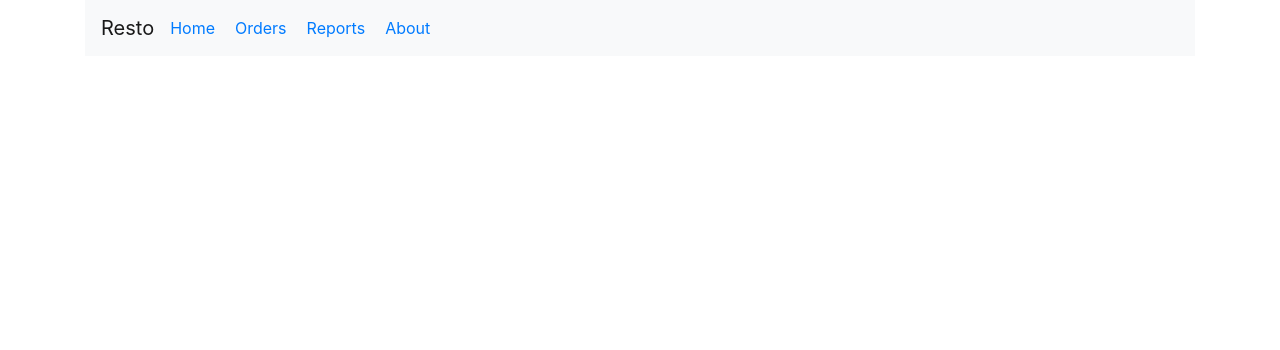
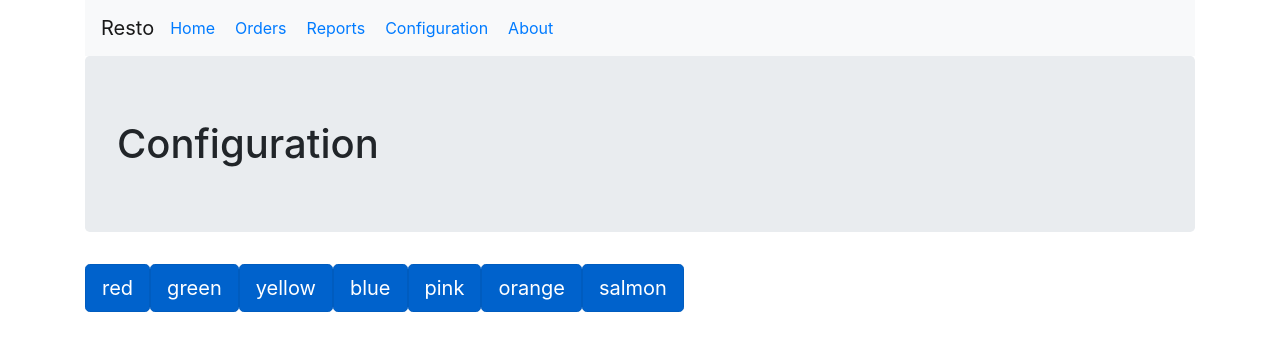
Before and after one commit to roiroi123/resto-2, a React (Create React App) app: page /config in a window 1280 px wide. Shown: the top 350 px of the page. Built offline with nearby package versions, Linux system fonts and the light colour scheme.

Commit message:
feat-hw-14-9

```diff
--- a/package.json
+++ b/package.json
@@ -15,6 +15,7 @@
     "bootstrap": "^4.5.2",
     "react": "^16.13.1",
     "react-bootstrap": "^1.3.0",
+    "react-bootstrap-icons": "^1.0.0",
     "react-dom": "^16.13.1",
     "react-router-dom": "^5.2.0",
     "react-scripts": "3.4.3",
--- a/src/App.tsx
+++ b/src/App.tsx
@@ -1,26 +1,39 @@
-import React, { useState } from 'react';
-import logo from './logo.svg';
-import './App.css';
-import NavBarApp from './components/ui-components/header/';
-import AppRouter from './components/containers/appRouter';
-import { BrowserRouter as Router } from "react-router-dom"
+import React, { useState } from "react";
+import logo from "./logo.svg";
+import "./App.css";
+import NavBarApp from "./components/ui-components/header/";
+import AppRouter from "./components/containers/appRouter";
+import { BrowserRouter as Router } from "react-router-dom";
 
-const initialState = { meals: [], orders: [] }
-export const MealsContext: any = React.createContext(null)
+const initialState = {
+  meals: [],
+  orders: [],
+  users: [],
+  lastOrderTime: "220-07-01",
+  anotherConfigurationOption: { startsColor: "red" },
+};
+interface IConfig {
+  starsColor: string;
+}
+export const MealsContext: any = React.createContext(null);
+export const ConfigurationContext: any = React.createContext(null);
 
 function App() {
-    const [globalState, setGlobalState] = useState(initialState)
+  const [globalState, setGlobalState] = useState(initialState);
+  const initialConfigurationState = { starsColor: "red" };
+  const [getConfig, setConfig] = useState(initialConfigurationState);
+
   return (
     <Router>
+      <ConfigurationContext.Provider value={[getConfig, setConfig]}>
         <MealsContext.Provider value={[globalState, setGlobalState]}>
           <div className="container">
             <NavBarApp />
             <AppRouter />
           </div>
         </MealsContext.Provider>
+      </ConfigurationContext.Provider>
     </Router>
-
-
   );
 }
 
--- a/src/components/containers/appRouter/config.tsx
+++ b/src/components/containers/appRouter/config.tsx
@@ -1,13 +1,46 @@
-import React from "react"
-import { IRoute } from "."
-import HomePage from "../pages/home"
-import AboutPage from "../pages/about"
-import OrdersPage from "../pages/orders"
-import ReportsPage from "../pages/reports"
+import React from "react";
+import { IRoute } from ".";
+import HomePage from "../pages/home";
+import AboutPage from "../pages/about";
+import OrdersPage from "../pages/orders";
+import ReportsPage from "../pages/reports";
+import ConfigurationPage from "../pages/configuration";
 
 export const routesConfiguration: Array<IRoute> = [
-    { order: 0, component: HomePage, path: "/", name: "Home", exact: true, isVisible: true },
-    { order: 999, component: AboutPage, path: "/about", name: "About", isVisible: true },
-    { order: 2, component: OrdersPage, path: "/orders", name: "Orders", isVisible: true },
-    { order: 3, component: ReportsPage, path: "/reports", name: "Reports", isVisible: true }
-]
+  {
+    order: 0,
+    component: HomePage,
+    path: "/",
+    name: "Home",
+    exact: true,
+    isVisible: true,
+  },
+  {
+    order: 999,
+    component: AboutPage,
+    path: "/about",
+    name: "About",
+    isVisible: true,
+  },
+  {
+    order: 2,
+    component: OrdersPage,
+    path: "/orders",
+    name: "Orders",
+    isVisible: true,
+  },
+  {
+    order: 3,
+    component: ReportsPage,
+    path: "/reports",
+    name: "Reports",
+    isVisible: true,
+  },
+  {
+    order: 4,
+    component: ConfigurationPage,
+    path: "/config",
+    name: "Configuration",
+    isVisible: true,
+  },
+];
--- /dev/null
+++ b/src/components/containers/pages/configuration/index.tsx
@@ -0,0 +1,48 @@
+import React, { useContext } from "react";
+import Button from "react-bootstrap/Button";
+import { ConfigurationContext } from "App";
+
+export default function ConfigurationPage() {
+  const [getConfig, setConfig] = useContext(ConfigurationContext);
+
+  function onColorChange(color: string): void {
+    setConfig({ ...getConfig, starsColor: color });
+  }
+
+  const configButtonsColor = [
+    "red",
+    "green",
+    "yellow",
+    "blue",
+    "pink",
+    "orange",
+    "salmon",
+  ];
+
+  return (
+    <div>
+      <h1 className="jumbotron"> Configuration </h1>
+      <div>
+        {configButtonsColor.map((color) => {
+          return <ButtonWrapper color={color} />;
+        })}
+      </div>
+    </div>
+  );
+
+  function ButtonWrapper(props: { color: string }) {
+    const { color } = props;
+    return (
+      <Button
+        onClick={() => {
+          onColorChange(color);
+        }}
+        variant="primary"
+        size="lg"
+        active
+      >
+        {color}
+      </Button>
+    );
+  }
+}
--- a/src/components/containers/pages/home/index.tsx
+++ b/src/components/containers/pages/home/index.tsx
@@ -1,26 +1,27 @@
-import React, { useContext, useEffect } from "react"
-import { MealsContext } from "App"
-import axios from "axios"
+import React, { useContext, useEffect } from "react";
+import { MealsContext } from "App";
+import axios from "axios";
 import Meal from "components/ui-components/meal";
 
 export default function HomePage() {
-    const [state, setState] = useContext(MealsContext)
+  const [state, setState] = useContext(MealsContext);
 
+  async function getRecipesApi() {
+    try {
+      const result = await axios.get("http://localhost:5200/meals");
+      setState({ ...state, meals: [...state?.meals, ...result.data] });
+    } catch (ex) {}
+  }
 
-    async function getRecipesApi() {
-        try {
-            const result = await axios.get("http://localhost:5200/meals");
-            setState({ ...state, meals: [...state.meals, ...result.data] })
-        }
-        catch (ex) { }
-    }
-
-    useEffect(() => {
-        getRecipesApi()
-    }, [])
-    return <div className="row">
-        {
-            state.meals.map((meal: any) => { return <Meal actionTitle="Order Now" {...meal} /> })
-        }
+  useEffect(() => {
+    getRecipesApi();
+  }, []);
+  if (!state.meals) return <span> No Meals </span>;
+  return (
+    <div className="row">
+      {state?.meals.map((meal: any) => {
+        return <Meal actionTitle="Order Now" {...meal} />;
+      })}
     </div>
+  );
 }
--- a/src/components/containers/pages/orders/index.tsx
+++ b/src/components/containers/pages/orders/index.tsx
@@ -1,28 +1,45 @@
-import React, { useContext } from "react"
-import { MealsContext } from "App"
-import Meal from "components/ui-components/meal"
-import Badge from "react-bootstrap/Badge"
-
+import React, { useContext } from "react";
+import { MealsContext } from "App";
+import Meal from "components/ui-components/meal";
+import Badge from "react-bootstrap/Badge";
+import Button from "react-bootstrap/Button";
 
 export default function OrdersPage() {
-    const [state, setState] = useContext(MealsContext)
+  const [state, setState] = useContext(MealsContext);
   const { orders } = state;
   function getTotalCal() {
     const total = orders.reduce((total: number, order: any) => {
       console.log(parseInt(order.calories));
       if (isNaN(parseInt(order.calories))) return total;
-            return total + parseInt(order.calories)
-        }, 0)
-        return total
+      return total + parseInt(order.calories);
+    }, 0);
+    return total;
   }
-    return <div>
-        <h1 className="jumbotron" > Orders </h1>
-        <h2> Total Price:  <Badge variant="secondary">{getTotalCal()} Cal</Badge></h2>
+  return (
+    <div>
+      <h1 className="jumbotron"> Orders </h1>
 
+      <div className="row">
+        <h2>
+          {" "}
+          Total Price: <Badge variant="secondary">{getTotalCal()} Cal</Badge>
+        </h2>
+        <Button
+          onClick={() => {
+            setState({ ...state, orders: [] });
+          }}
+          variant="danger"
+          size="lg"
+          active
+        >
+          Clear Orders
+        </Button>
+      </div>
       <div>
-            {
-                orders.map((meal: any) => { return <Meal  {...meal} cls="danger" actionTitle="Remove" /> })
-            }
+        {orders.map((meal: any) => {
+          return <Meal {...meal} cls="danger" actionTitle="Remove" />;
+        })}
       </div>
     </div>
+  );
 }
--- a/src/components/ui-components/meal/index.tsx
+++ b/src/components/ui-components/meal/index.tsx
@@ -1,33 +1,36 @@
-import React, { useContext } from "react"
-import Card from 'react-bootstrap/Card';
-import Button from 'react-bootstrap/Button';
-import { MealsContext } from "App"
+import React, { useContext } from "react";
+import Card from "react-bootstrap/Card";
+import Button from "react-bootstrap/Button";
+import { MealsContext } from "App";
+import Rating from "components/ui-components/rating";
 
 interface IMeal {
   name: string;
   description: string;
   image: string;
   action: Function;
-    actionTitle: string,
-    cls: string
+  actionTitle: string;
+  cls: string;
+  rating: number;
 }
 export default function Meal(props: IMeal) {
-    const [state, setState] = useContext(MealsContext)
+  const [state, setState] = useContext(MealsContext);
 
   // we will change it next lesson
   function addMeal() {
-        setState({ ...state, orders: [...state.orders, props] })
+    setState({ ...state, orders: [...state.orders, props] });
   }
   return (
     <Card className="col-lg-4">
       <Card.Img variant="top" src={props.image} />
       <Card.Body>
         <Card.Title>{props.name}</Card.Title>
-                <Card.Text>
-                    {props.description}
-                </Card.Text>
-                <Button variant={props.cls || "primary"} onClick={addMeal}>{props.actionTitle}</Button>
+        <Card.Text>{props.description}</Card.Text>
+        <Button variant={props.cls || "primary"} onClick={addMeal}>
+          {props.actionTitle}
+        </Button>
+        <Rating stars={props.rating} />
       </Card.Body>
     </Card>
-    )
+  );
 }
--- /dev/null
+++ b/src/components/ui-components/rating/index.tsx
@@ -0,0 +1,27 @@
+import React, { useState, useContext } from "react";
+import { Star } from "react-bootstrap-icons";
+import { ConfigurationContext } from "App";
+
+interface IProps {
+  stars: number;
+  starsColor?: string;
+}
+
+export default function Rating(props: IProps) {
+  const [getConfig] = useContext(ConfigurationContext);
+
+  if (typeof props.stars !== "number") return <span> No rating</span>;
+  const roundedStars: number = Math.ceil(props.stars);
+  const numberOfStars = new Array(roundedStars).fill(true, 0);
+  return (
+    <div>
+      {numberOfStars.map((_, index) => (
+        <Star
+          key={index}
+          fill={getConfig.starsColor || "yellow"}
+          onClick={() => {}}
+        />
+      ))}
+    </div>
+  );
+}
```
Also changed, not shown: 1 other file (tests, documents, lock files or other folders). Lines whose indentation alone changed are shown as unchanged.
